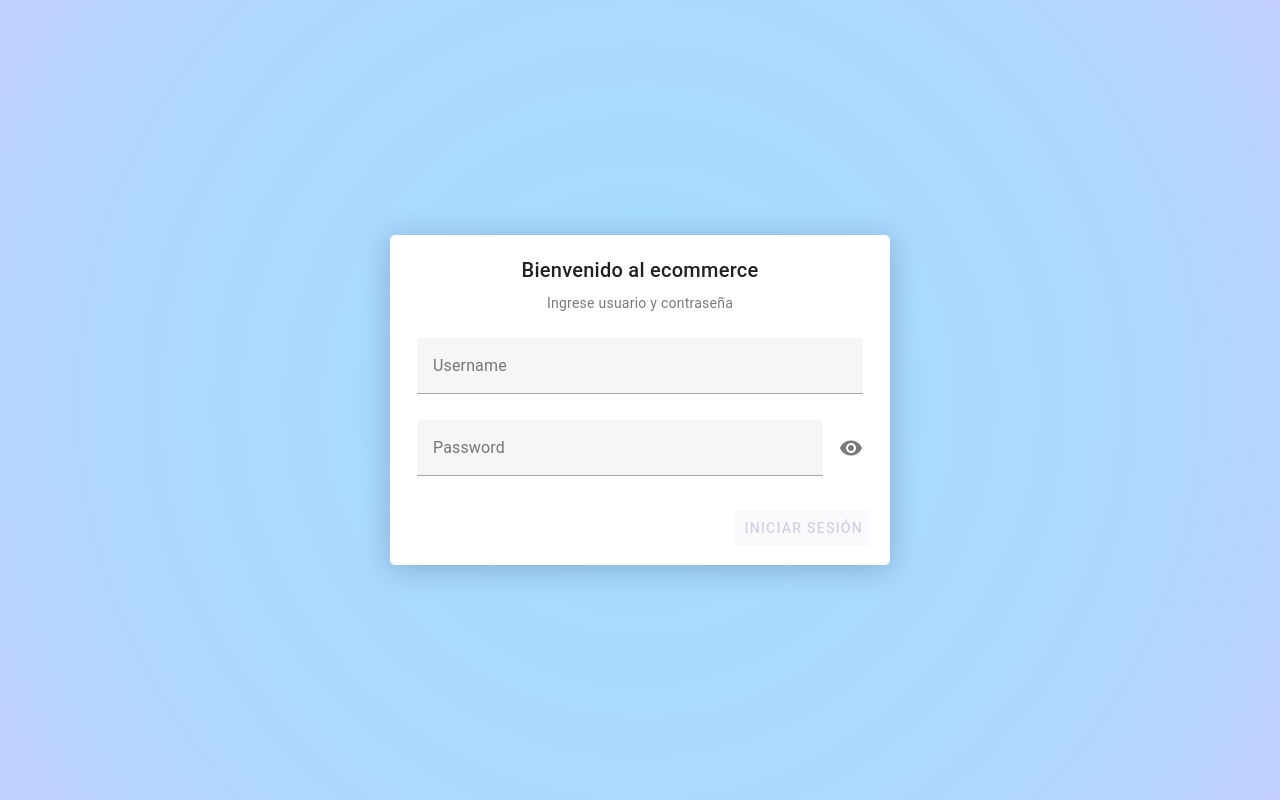
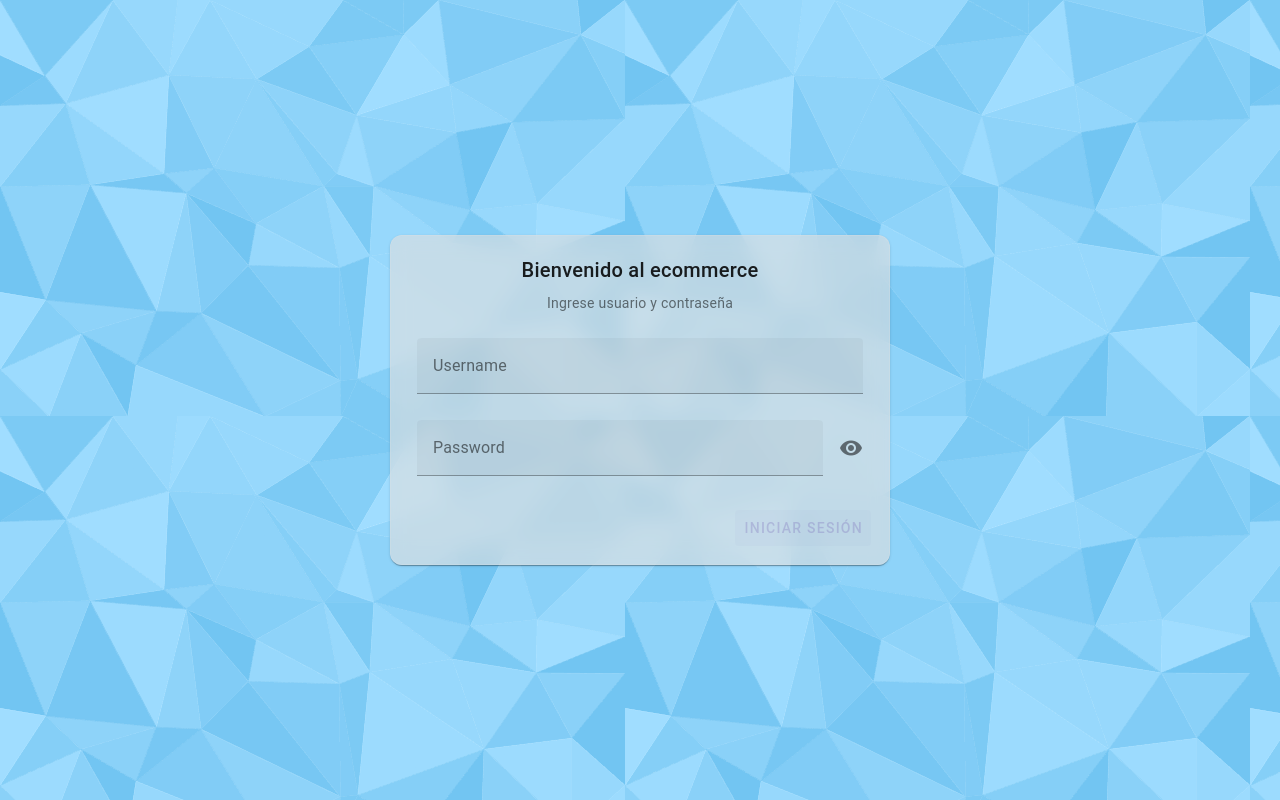
Before and after one commit to aagusfernandez02/ecommerce-crud, a Vue app in the folder frontend/: page /login in a window 1280 px wide. Built offline with nearby package versions, Linux system fonts and the light colour scheme; no server answers; what vue-sweetalert2 would draw is missing.

Commit message:
ajustes visuales para un sitio mas moderno: glassmorphism en el login y cambio background color por una imagen con pattern

```diff
--- a/frontend/src/components/NavBar.vue
+++ b/frontend/src/components/NavBar.vue
@@ -52,7 +52,7 @@ const handleLogout = async () => {
           </v-list-item>
         </v-list>
       </v-menu>
-      <v-btn class="text-none ml-2" stacked @click="shoppingCartStore.handleOpenShoppingCartDrawer">
+      <v-btn class="text-none ml-2" stacked @click="shoppingCartStore.handleToggleShoppingCartDrawer">
         <v-badge color="error" :content="shoppingCartStore.totalProducts">
           <v-icon>mdi-cart</v-icon>
         </v-badge>
@@ -69,6 +69,8 @@ const handleLogout = async () => {
 .appbar {
   z-index: $z-index-app-bar !important;
   height: $app-bar-height !important;
+  background-image: url('../assets/images/light-background-1.png') !important; // https://app.haikei.app/
+  background-repeat: repeat !important;
 }
 
 .mouse-hover-click {
--- a/frontend/src/components/NavigationDrawer.vue
+++ b/frontend/src/components/NavigationDrawer.vue
@@ -49,6 +49,10 @@ const shoppingCartStore = useShoppingCartStore();
                 </tr>
             </tbody>
         </v-table>
+        <div class="d-flex justify-space-between align-center mx-5 mt-10">
+            <v-btn prepend-icon="mdi mdi-cancel" color="green" variant="outlined" @click="shoppingCartStore.clearShoppingCart()">Clear</v-btn>
+            <v-btn prepend-icon="mdi mdi-skip-forward" color="green">Checkout</v-btn>
+        </div>
     </div>
 </template>
 
--- a/frontend/src/stores/shoppingCart.js
+++ b/frontend/src/stores/shoppingCart.js
@@ -15,12 +15,19 @@ export const useShoppingCartStore = defineStore('shoppingCart', {
         },
     },
     actions: {
-        handleOpenShoppingCartDrawer() {
+        handleToggleShoppingCartDrawer() {
             if (this.totalProducts == 0) {
                 toast.error('Empty cart', { autoClose: 1500, position: 'bottom-right' });
                 return;
             }
             this.navigationDrawerOpen = !this.navigationDrawerOpen;
+        },
+        closeShoppingCartDrawer() {
+            this.navigationDrawerOpen = false;
+        },
+        clearShoppingCart() {
+            this.items = [];
+            this.closeShoppingCartDrawer();
         },
         addItem(product) {
             let actualShoppingCartItem = this.items.find(item => item.id == product.id);
@@ -47,6 +54,9 @@ export const useShoppingCartStore = defineStore('shoppingCart', {
         },
         deleteItem(productId) {
             this.items = this.items.filter(item => item.id != productId);
+            if (this.totalPrice == 0) {
+                this.closeShoppingCartDrawer();
+            }
         }
     }
 })
--- a/frontend/src/views/Login.vue
+++ b/frontend/src/views/Login.vue
@@ -30,7 +30,7 @@ const handleSubmit = async () => {
     globalStore.isLoading = true;
 
     let loginOk = await userStore.login(username.value, password.value);
-    if( loginOk ) {
+    if (loginOk) {
         router.push('/products');
     }
 
@@ -54,8 +54,9 @@ const handleShowPasswordClick = () => {
                             clear-icon="mdi-close"></v-text-field>
                     </v-row>
                     <v-row class="px-3 pt-1">
-                        <v-text-field v-model="password" :rules="passwordRule" label="Password" clearable clear-icon="mdi-close" :type="showPassword ? 'text' : 'password'">
-                            <template v-slot:append >
+                        <v-text-field v-model="password" :rules="passwordRule" label="Password" clearable
+                            clear-icon="mdi-close" :type="showPassword ? 'text' : 'password'">
+                            <template v-slot:append>
                                 <v-icon @click="handleShowPasswordClick">
                                     {{ showPassword ? 'mdi-eye-off' : 'mdi-eye' }}
                                 </v-icon>
@@ -76,8 +77,10 @@ const handleShowPasswordClick = () => {
 <style scoped lang="scss">
 main {
     height: 100%;
-    background: #A0DDFF;
-    background: radial-gradient(circle, rgba(160, 221, 255, 1) 0%, rgba(176, 214, 255, 1) 75%, rgba(193, 206, 254, 1) 100%);
+    //background: #A0DDFF;
+    //background: radial-gradient(circle, rgba(160, 221, 255, 1) 0%, rgba(176, 214, 255, 1) 75%, rgba(193, 206, 254, 1) 100%);
+    background-image: url('../assets/images/light-background-1.png'); // https://app.haikei.app/
+    background-repeat: repeat;
 
     display: flex;
     justify-content: center;
@@ -87,21 +90,23 @@ main {
         width: 500px;
         padding: 10px;
 
-        border-radius: 5px;
-        box-shadow: 0 4px 30px rgba(0, 0, 0, 0.2);
-        border: 1px solid rgba(255, 255, 255, 0.3);
+        backdrop-filter: blur(10px) saturate(90%);
+        background-color: rgba(224,224,224,0.6);
+        border: 1px solid rgba(224,224,224,0.25);
+        border-radius: 12px;
     }
 }
 
 @media (max-width: $breakpoint-tablet) {
-    main{
+    main {
         .login-card {
             width: 80%;
         }
     }
 }
+
 @media (max-width: $breakpoint-mobile) {
-    main{
+    main {
         .login-card {
             width: 95%;
         }
--- a/frontend/src/views/Products.vue
+++ b/frontend/src/views/Products.vue
@@ -18,7 +18,7 @@ onMounted(async () => {
 
 const handleClickProduct = (product) => {
     shoppingCartStore.addItem(product);
-    shoppingCartStore.handleOpenShoppingCartDrawer();
+    shoppingCartStore.handleToggleShoppingCartDrawer();
 }
 </script>
 
```
Also changed, not shown: frontend/src/assets/images/light-background-1.png (added).
